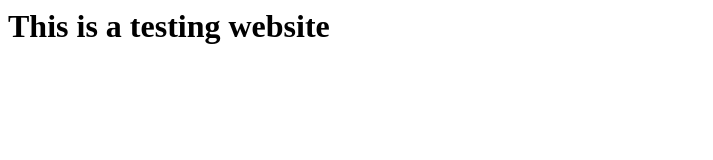
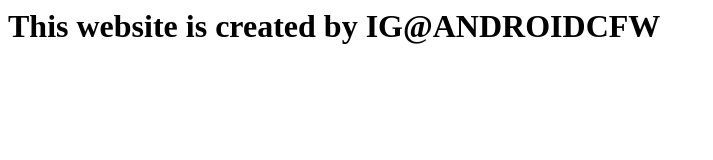
Before and after one commit to ItzHaZzY/ItzHaZzY.github.io, a plain HTML site: page index.html in a window 1280 px wide. Shown: the whole page, without its empty margins (0-713 px from the left). Drawn offline with Linux system fonts and the light colour scheme.

Commit message:
Update index.html

```diff
--- a/index.html
+++ b/index.html
@@ -1 +1 @@
-<h1>This is a testing website</h1>
+<h1>This website is created by IG@ANDROIDCFW</h1>
```
